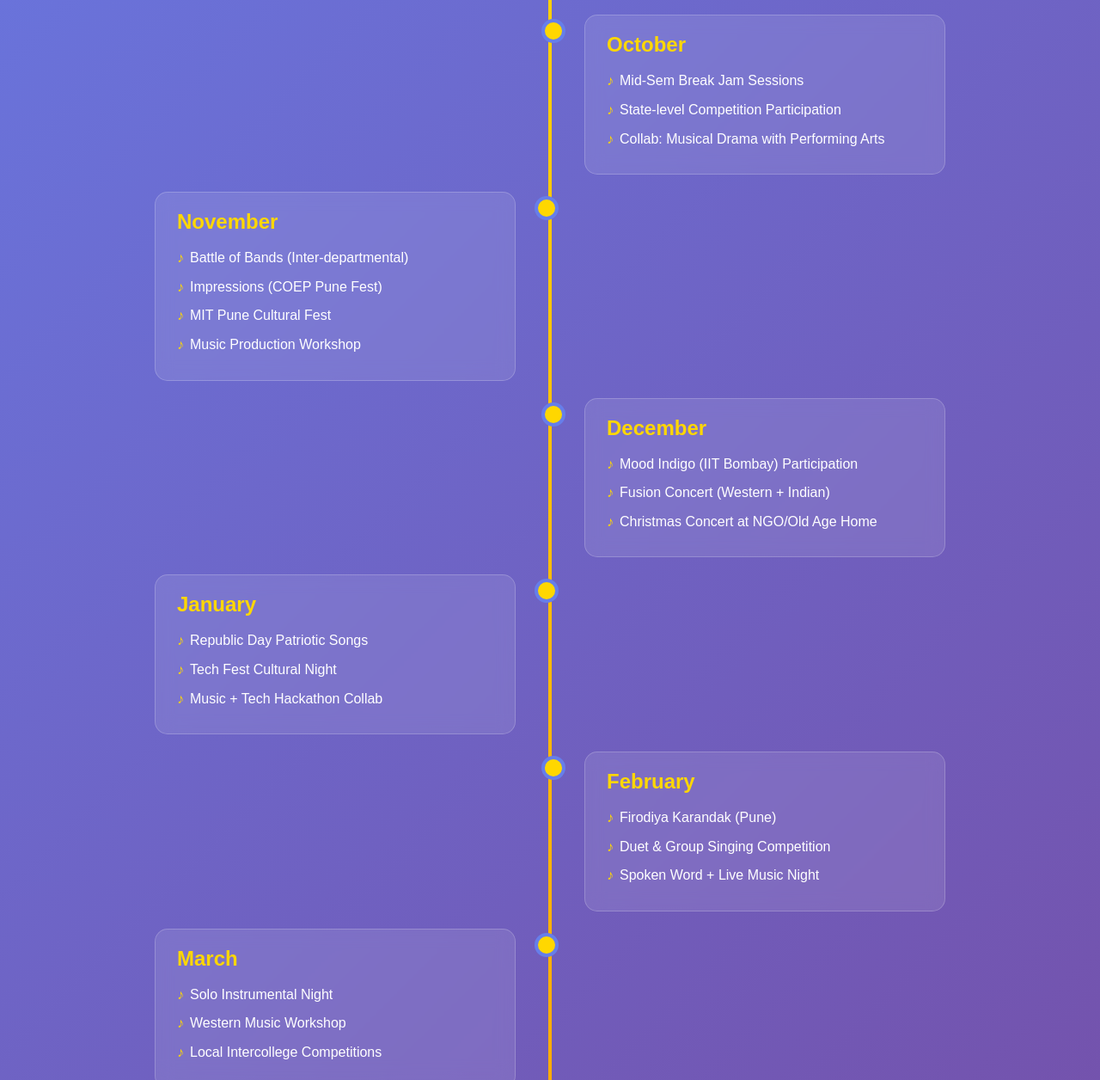
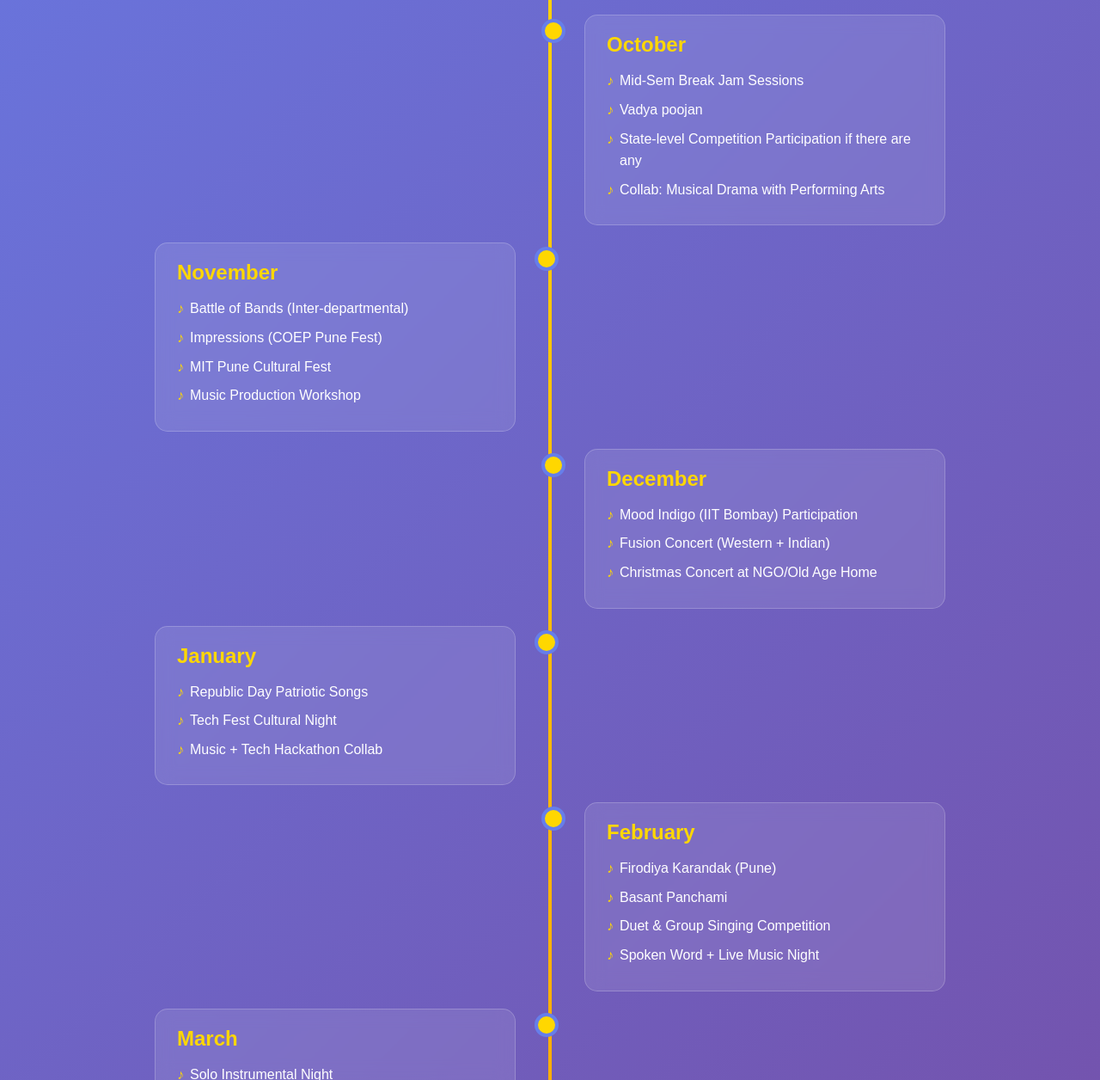
Before and after one commit to AayushSingatkar2004/Music-Club, a plain HTML site: page index.html in a window 1280 px wide. Shown: the part 883-2139 px from the top of the page at 86% size. Drawn offline with Linux system fonts and the light colour scheme.

Commit message:
Update index.html

```diff
--- a/index.html
+++ b/index.html
@@ -640,7 +640,8 @@
                         <h3 class="month-title">October</h3>
                         <div class="activity-list">
                             <div class="activity-item">Mid-Sem Break Jam Sessions</div>
-                            <div class="activity-item">State-level Competition Participation</div>
+                            <div class="activity-item">Vadya poojan </div>
+                            <div class="activity-item">State-level Competition Participation if there are any</div>
                             <div class="activity-item">Collab: Musical Drama with Performing Arts</div>
                         </div>
                     </div>
@@ -685,6 +686,7 @@
                         <h3 class="month-title">February</h3>
                         <div class="activity-list">
                             <div class="activity-item">Firodiya Karandak (Pune)</div>
+                            <div class="activity-item">Basant Panchami </div>
                             <div class="activity-item">Duet & Group Singing Competition</div>
                             <div class="activity-item">Spoken Word + Live Music Night</div>
                         </div>
```
